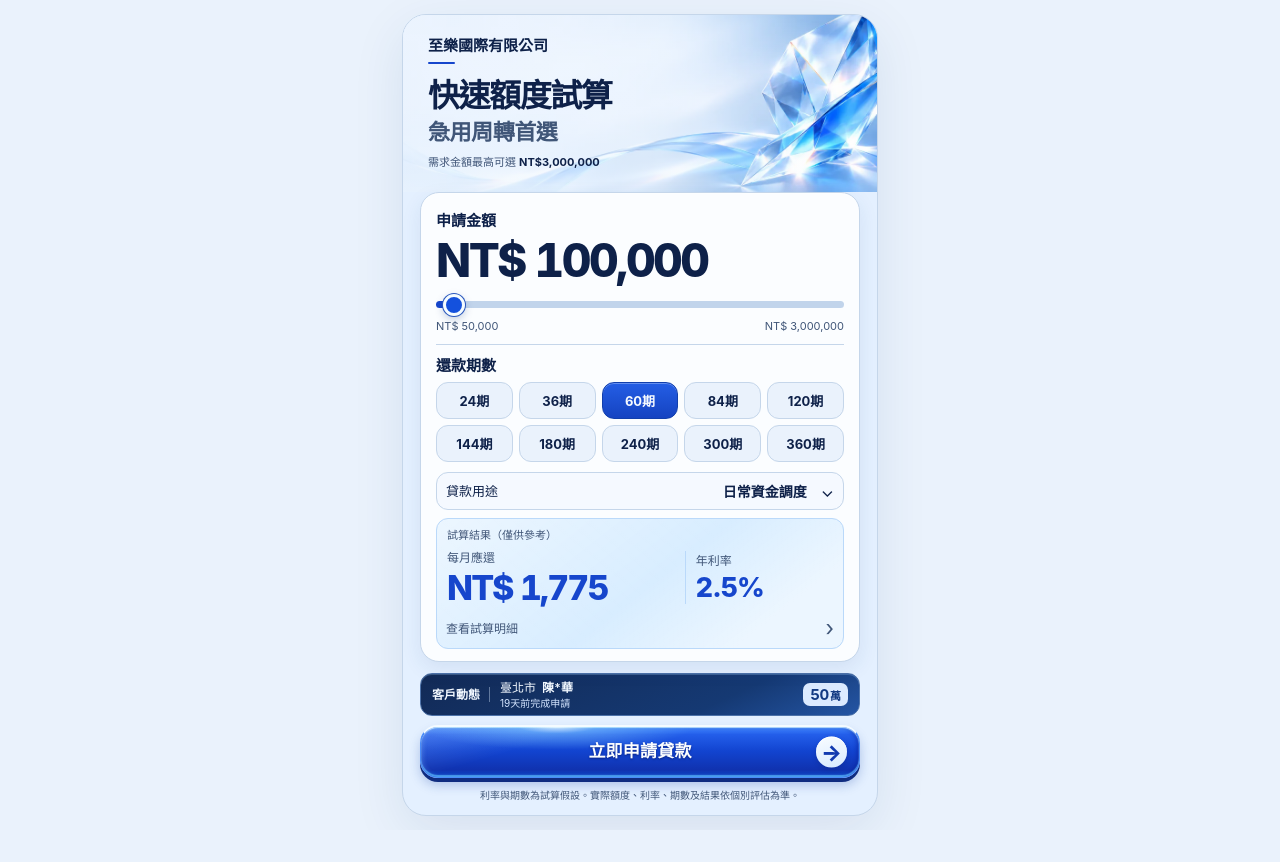
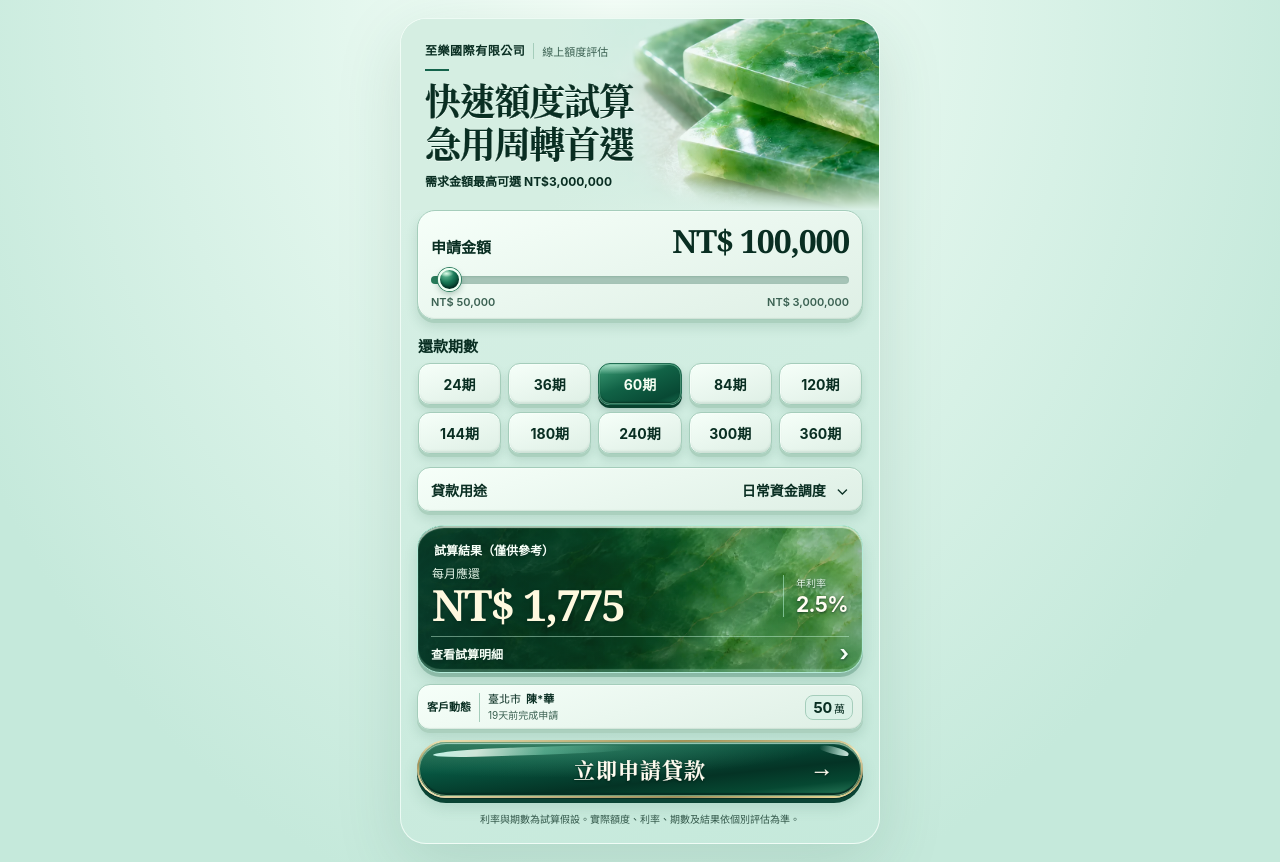
Before and after one commit to tunhong145-cmd/d-project-cefijk-landing, a plain HTML site: page g/index.html in a window 1280 px wide. Before the commit the page ends 830 px from the top, so only its background shows below. Drawn offline with Linux system fonts and the light colour scheme.

Commit message:
Apply Layered Jade design to Copy2 G landing

```diff
--- a/g/index.html
+++ b/g/index.html
@@ -2,12 +2,12 @@
 <html lang="zh-Hant">
 <head>
  <meta charset="UTF-8"><meta name="viewport" content="width=device-width,initial-scale=1,viewport-fit=cover">
- <meta name="theme-color" content="#eaf3fd" media="(prefers-color-scheme: light)"><meta name="theme-color" content="#0d1b33" media="(prefers-color-scheme: dark)"><title>資金需求線上評估</title>
- <link rel="stylesheet" href="base.css?v=20261108-1"><link rel="stylesheet" href="notice.css?v=20261108-1"><link rel="stylesheet" href="ice.css?v=20261108-1"><link rel="stylesheet" href="optical-blue.css?v=20261108-1">
+ <meta name="theme-color" media="(prefers-color-scheme: light)" content="#d8efe5"><meta name="theme-color" media="(prefers-color-scheme: dark)" content="#122c24"><title>資金需求線上評估</title>
+ <link rel="stylesheet" href="base.css?v=20261108-1"><link rel="stylesheet" href="notice.css?v=20261108-1"><link rel="stylesheet" href="ice.css?v=20261108-1"><link rel="stylesheet" href="layered-jade.css?v=20261117-2">
  <script src="../repo-pixels.js?v=20261010-1"></script><script src="app.js?v=20261111-warning-label" defer></script><script src="notice.js?v=20261108-optical" defer></script><script src="ice.js?v=20261108-optical" defer></script>
 </head>
-<body><main class="app">
- <header class="intro-module"><img class="optical-hero-image" src="optical-blue-hero.webp" width="1040" height="400" fetchpriority="high" alt=""><span class="company-name">至樂國際有限公司</span><div class="top"><button id="back" aria-label="返回上一頁">‹</button><h1>快速額度試算<span>急用周轉首選</span></h1></div><p>需求金額最高可選 <strong>NT$3,000,000</strong></p></header>
+<body><main class="app layered-jade">
+ <header class="intro-module"><img class="jade-hero" src="jade-hero.webp" width="960" height="640" alt="" fetchpriority="high"><div class="jade-brand"><span class="company-name">至樂國際有限公司</span><span class="jade-service">線上額度評估</span></div><div class="top"><button id="back" type="button" aria-label="返回上一頁">‹</button><h1>快速額度試算<span>急用周轉首選</span></h1></div><p>需求金額最高可選 <strong>NT$3,000,000</strong></p></header>
  <section id="calculator" class="screen">
   <div class="calculator-panel">
    <div class="amount"><label for="amount">申請金額</label><strong id="amount-value">NT$ 100,000</strong><input id="amount" type="range" min="50000" max="3000000" step="50000" value="100000"><div class="limits"><span>NT$ 50,000</span><span>NT$ 3,000,000</span></div></div>
@@ -15,7 +15,7 @@
    <details class="purpose-section"><summary><span>貸款用途</span><strong id="purpose-value">日常資金調度</strong><b aria-hidden="true">⌄</b></summary><div class="purposes choices"><button class="selected">日常資金調度</button><button>整合既有貸款</button><button>自營生意備款</button><button>家庭臨時支出</button><button>設備工具添購</button><button>其他資金安排</button></div></details>
    <div class="result"><div class="result-title">試算結果（僅供參考）</div><div class="payment-row"><div><p>每月應還</p><strong id="payment">NT$ 1,775</strong></div><div class="rate-block"><span>年利率</span><b id="rate">2.5%</b></div></div><details class="cost-details"><summary>查看試算明細<span aria-hidden="true">›</span></summary><div class="metrics"><div><span>總利息</span><b id="interest"></b></div><div><span>總還款</span><b id="total"></b></div></div></details></div>
   </div>
-  <div class="apply-dock"><div class="optical-activity-slot"><aside class="application-notice" aria-label="客戶申請紀錄，非核貸結果"><span class="optical-activity-label">客戶動態</span><span class="optical-activity-copy"><span class="capsule-person"><span id="notice-city">臺北市</span><strong id="notice-name">陳*華</strong></span><span class="capsule-status" id="notice-time">已完成申請</span></span><strong class="notice-amount"><span id="notice-amount">50</span><small>萬</small></strong></aside></div><button class="primary" id="apply">立即申請貸款 <span class="optical-arrow" aria-hidden="true">→</span></button></div>
+  <div class="apply-dock"><div class="jade-notice-slot"><aside class="application-notice" aria-label="歷史客戶申請紀錄，非核貸結果"><span class="jade-notice-label">客戶動態</span><span class="jade-notice-copy"><span class="capsule-person"><span id="notice-city">臺北市</span><strong id="notice-name">陳*華</strong></span><span class="capsule-status" id="notice-time">已完成申請</span></span><strong class="notice-amount"><span id="notice-amount">50</span><small>萬</small></strong></aside></div><button type="button" class="primary" id="apply">立即申請貸款 <span aria-hidden="true">→</span></button></div>
   <p class="disclaimer">利率與期數為試算假設。實際額度、利率、期數及結果依個別評估為準。</p>
  </section>
  <section id="application" class="screen" hidden>
--- /dev/null
+++ b/g/layered-jade.css
@@ -0,0 +1,287 @@
+/* Layered jade: solid mineral surfaces, restrained highlights and one emerald accent. */
+:root {
+  color-scheme: light dark;
+  --ink:#092e22;
+  --muted:#3b6152;
+  --blue:#14634b;
+  --hero-base:#d5eee2;
+  --canvas:#dbf1e7;
+  --app-end:#c5e9db;
+  --soft:#f6fff9;
+  --soft-bottom:#deefe5;
+  --line:#a5cdbb;
+  --rim:#f7fffacc;
+  --shade:#215c4526;
+  --lower-edge:#abd0be;
+  --range-track:#a6c4b7;
+  --footer:#315648;
+  --serif:"Noto Serif TC","Noto Serif CJK TC","Songti TC","STSong","PMingLiU",Georgia,serif;
+  --jade-face:linear-gradient(92deg,#093b2ed6 0%,#093b2e96 23%,#285e4435 66%,#164b3266 100%),
+    url("jade-texture-v2.webp") 56% 47% / cover,url("jade-texture.webp") 56% 47% / cover,#175a40;
+}
+@media (prefers-color-scheme: dark) {
+  :root {
+    --ink:#ecfcf3;
+    --muted:#b8dacb;
+    --blue:#72d8ae;
+    --hero-base:#122c24;
+    --canvas:#132d25;
+    --app-end:#10291f;
+    --soft:#234439;
+    --soft-bottom:#1b372e;
+    --line:#537866;
+    --rim:#bdffe748;
+    --shade:#05140f60;
+    --lower-edge:#0b2119;
+    --range-track:#466555;
+    --footer:#b5d3c6;
+  }
+}
+body {background:radial-gradient(ellipse at 48% 0,var(--soft) 0,var(--app-end) 77%);color:var(--ink)}
+.app.layered-jade {
+  max-width:480px;min-height:calc(100dvh - 36px);margin:18px auto;
+  background:linear-gradient(158deg,var(--canvas),var(--app-end));border-color:var(--rim);
+  box-shadow:0 19px 65px var(--shade);
+}
+.layered-jade .intro-module {
+  isolation:isolate;position:relative;margin:0;border:0;border-radius:0;padding:24px 24px 19px;
+  background:var(--hero-base);box-shadow:none;overflow:hidden;
+}
+.layered-jade .jade-hero {
+  position:absolute;z-index:-2;top:0;right:0;bottom:0;width:77%;height:100%;
+  object-fit:cover;object-position:69% 50%;
+}
+.layered-jade .intro-module::after {
+  position:absolute;z-index:-1;inset:0;content:"";pointer-events:none;
+  background:linear-gradient(90deg,var(--hero-base) 14%,var(--hero-base) 31%,transparent 74%),
+    linear-gradient(0deg,var(--canvas),transparent 22%);
+}
+.layered-jade .jade-brand {display:flex; flex-wrap:wrap; align-items:center; gap:3px 8px; margin:0 0 9px}
+.layered-jade .jade-brand::after {content:"";flex:0 0 24px;height:2px;background:var(--blue);order:2;margin-top:3px}
+.layered-jade .jade-brand::before {content:"";flex-basis:100%;height:0;order:1}
+.layered-jade .jade-brand .company-name {margin:0;color:var(--ink);font-size:12px;font-weight:800;letter-spacing:.045em}
+.layered-jade .jade-service {border-left:1px solid var(--line);padding-left:8px;color:var(--muted);font-size:11px}
+.layered-jade .intro-module h1,.layered-jade .intro-module h1 span {
+  font-family:var(--serif);font-size:clamp(27px,8.2vw,36px);font-weight:900;color:var(--ink);
+  letter-spacing:-.035em;line-height:1.13;text-shadow:0 1px var(--rim);
+}
+.layered-jade .intro-module h1 span {margin-top:3px}
+.layered-jade:has(#calculator:not([hidden])) .intro-module h1 {
+  -webkit-text-stroke:.24px currentColor;
+}
+.layered-jade .intro-module p {margin:9px 0 0;padding:0;border:0;line-height:1.45;color:var(--ink);font-size:12px;font-weight:600}
+.layered-jade .intro-module p strong {white-space:nowrap}
+.layered-jade .intro-module+#calculator {padding:0 16px max(14px,env(safe-area-inset-bottom))}
+.layered-jade .calculator-panel {padding:0;background:none;border:0;box-shadow:none}
+.layered-jade .amount,.layered-jade .purpose-section summary,.layered-jade .choices button,
+.layered-jade .jade-notice-slot,.layered-jade .amount-editor,.layered-jade .identity-fields .field input,
+.layered-jade .warning-options label {
+  border:1px solid var(--line);
+  background:linear-gradient(164deg,var(--soft),var(--soft-bottom));
+  box-shadow:inset 0 1px 0 var(--rim),0 3px 0 var(--lower-edge),0 6px 10px var(--shade);
+  color:var(--ink);
+}
+.layered-jade .amount {display:grid;grid-template-columns:auto 1fr;align-items:baseline;gap:0 8px;border-radius:18px;padding:12px 13px 10px}
+.layered-jade .amount,.layered-jade .purpose-section summary,.layered-jade .jade-notice-slot {
+  box-shadow:inset 0 1px 1px var(--rim),inset 1px 0 0 var(--rim),inset 0 -1px 1px #3b6a4c1f,0 3px 0 var(--lower-edge),0 7px 12px var(--shade);
+}
+.layered-jade .amount>label {margin:0;font-size:15px;font-weight:750;white-space:nowrap}
+.layered-jade .amount>strong {
+  margin:0;min-width:0;color:var(--ink);text-align:right;font-family:Georgia,"Times New Roman",serif;
+  font-weight:700;font-size:clamp(24px,7vw,32px);letter-spacing:-.035em;
+}
+.layered-jade #amount {grid-column:1/-1;width:100%;margin:5px 0 0;height:31px;cursor:pointer}
+.layered-jade #amount::-webkit-slider-runnable-track {
+  height:8px;border-radius:20px;box-shadow:inset 0 1px 2px var(--shade);
+  background:linear-gradient(to right,#297d5c var(--fill,1.7%),var(--range-track) var(--fill,1.7%));
+}
+.layered-jade #amount::-webkit-slider-thumb {
+  width:23px;height:23px;margin-top:-7.5px;border:2px solid #effff3;
+  background:radial-gradient(ellipse 8px 4px at 34% 19%,#e7ffeee8,transparent 86%),
+    radial-gradient(circle at 31% 20%,#6fc6a0,#177453 45%,#063b2a 78%);
+  box-shadow:inset 0 -2px 2px #031f1c8a,0 0 0 1px #328063,0 3px 6px #0a422b4c;
+}
+.layered-jade #amount::-moz-range-track {height:8px;background:var(--range-track)}
+.layered-jade #amount::-moz-range-progress {height:8px;background:#297d5c}
+.layered-jade #amount::-moz-range-thumb {width:20px;height:20px;border:2px solid #effff3;background:radial-gradient(circle at 28% 18%,#8cd3ae,#08724b 44%,#08442f)}
+.layered-jade .limits {grid-column:1/-1;color:var(--muted);font-size:11px;font-weight:600}
+.layered-jade .term-section {margin:15px 1px 0}
+.layered-jade .term-section h2 {margin:0 0 7px;font-size:15px;font-weight:750}
+.layered-jade .terms {gap:7px}
+.layered-jade .terms button {
+  min-height:42px;border-radius:12px;font-size:14px;font-weight:750;padding-inline:0;
+  background:linear-gradient(162deg,var(--soft),var(--soft-bottom));
+  box-shadow:inset 0 1px 1px var(--rim),inset 1px 0 0 var(--rim),inset 0 -2px 2px #517a6426,
+    0 3px 0 var(--lower-edge),0 6px 9px var(--shade);
+}
+.layered-jade .choices .selected,.layered-jade .amount-editor .bands .selected {
+  background:radial-gradient(ellipse 72% 28% at 18% 0%,#d5ffebbc,transparent 94%),
+    linear-gradient(158deg,#3d9d76,#116246 44%,#084934 82%,#176e50);
+  color:#f7fff3;border-color:#226d53;
+  box-shadow:inset 0 0 0 1px #79c7a58c,inset 0 -2px 2px #002718a9,0 3px 0 #08422e,0 6px 9px #113d3138;
+}
+.layered-jade .purpose-section {margin:13px 0}
+.layered-jade .purpose-section summary {
+  gap:8px;min-height:45px;padding:8px 13px;font-size:14px;border-radius:13px;
+}
+.layered-jade .purpose-section summary>span {color:var(--ink);font-weight:750}
+.layered-jade .purpose-section summary strong {font-size:14px;font-weight:700;color:var(--ink)}
+.layered-jade .purpose-section summary b {margin:0 0 0 2px;line-height:1}
+.layered-jade .purpose-section[open] summary {margin-bottom:8px}
+.layered-jade .purpose-section .purposes {margin-bottom:13px}
+.layered-jade .result {
+  isolation:isolate;position:relative;margin-top:0;color:#fffdf2;
+  border:1px solid #b4ebd9;
+  background:var(--jade-face);
+  border-radius:27px 21px 23px 23px / 23px 22px 23px 23px;
+  box-shadow:inset 0 2px 1px #f3fff0b3,inset 0 -3px 1px #b9f9da42,0 4px 0 #1a624646,0 9px 14px var(--shade);
+}
+.layered-jade .result :is(.result-title,.payment-row,.cost-details) {text-shadow:0 1px 3px #08291ece}
+/* Independent material layers preserve the shape when the details accordion expands. */
+@supports (clip-path:shape(from 0 0,line to 100% 0,close)) {
+  .layered-jade .result {
+    --stone-contour:shape(from 0 29px,
+      curve to 36px 1px with 0 10px / 12px 0,
+      curve to 57% 13px with 25% 1px / 39% 15px,
+      curve to calc(100% - 37px) 1px with 75% 13px / 82% 0,
+      curve to 100% 30px with calc(100% - 8px) 0 / 100% 11px,
+      line to 100% calc(100% - 26px),
+      curve to calc(100% - 30px) 100% with 100% calc(100% - 9px) / calc(100% - 11px) 100%,
+      hline to 28px,
+      curve to 0 calc(100% - 26px) with 10px 100% / 0 calc(100% - 9px),
+      close);
+    background:none;border-color:transparent;box-shadow:none;overflow:visible;
+    filter:drop-shadow(0 4px 1px #1b66433f) drop-shadow(0 8px 8px var(--shade));
+  }
+  .layered-jade .result::before,.layered-jade .result::after {
+    position:absolute;content:"";pointer-events:none;clip-path:var(--stone-contour);
+  }
+  .layered-jade .result::before {
+    inset:0;z-index:-2;
+    background:linear-gradient(179deg,#f7fff5 2%,#a5dec3 22%,#478c6f 52%,#3f8466 82%,#9bddbc 94%,#397558 100%);
+  }
+  .layered-jade .result::after {
+    inset:2px 2px 4px;z-index:-1;
+    background:radial-gradient(ellipse 66% 30% at 81% 0%,#c5f7df55,transparent),
+      linear-gradient(0deg,#7ce2ab46,transparent 12%),var(--jade-face);
+  }
+}
+.layered-jade .result-title {border:0;background:none;color:#f5fff7;padding:15px 16px 0;font-size:12px;font-weight:700}
+.layered-jade .payment-row {padding:6px 14px 9px}
+.layered-jade .payment-row p {color:#e7f9eb;font-size:12px;margin:0 0 1px}
+.layered-jade .payment-row strong {
+  font-family:Georgia,"Times New Roman",serif;font-size:clamp(26px,9.65vw,43px);font-weight:700;
+  letter-spacing:-.036em;line-height:1.05;color:#fff9df;
+}
+.layered-jade .rate-block {padding-left:12px;border-color:#c3ffe582}
+.layered-jade .rate-block span {margin-bottom:2px;color:#e7f9eb;font-size:10px}
+.layered-jade .rate-block b {font-size:21px}
+.layered-jade .cost-details {margin:0 13px 3px;border:0;border-top:1px solid #c8f9df75;background:none;border-radius:0}
+.layered-jade .cost-details summary {color:#f5fff6;font-weight:650;padding:5px 0;min-height:32px;font-size:12px}
+.layered-jade .metrics {border-color:#c8f9df75;padding-inline:0}
+.layered-jade .metrics span,.layered-jade .metrics b {color:#effdf3}
+.layered-jade .apply-dock {position:relative;bottom:auto;margin:11px 0 0;padding:0;background:none;z-index:auto}
+.layered-jade .jade-notice-slot {position:relative;height:46px;overflow:hidden;margin-bottom:10px;border-radius:13px}
+.layered-jade .apply-dock .application-notice {
+  position:absolute;inset:0;width:auto;max-width:none;margin:0;padding:5px 9px;
+  display:grid;grid-template-columns:auto 1fr auto;align-items:center;gap:8px;
+  color:var(--ink);font-size:11px;line-height:1.25;background:none;border:0;border-radius:0;box-shadow:none;
+  opacity:1;visibility:visible;transform:none;
+}
+.layered-jade .apply-dock .application-notice.is-visible {opacity:1;visibility:visible;transform:none}
+.layered-jade .jade-notice-label {font-weight:800;white-space:nowrap}
+.layered-jade .jade-notice-copy {display:grid;gap:2px;border-left:1px solid var(--line);padding-left:8px;min-width:0}
+.layered-jade .capsule-person {gap:5px;font-size:11px;color:var(--ink)}
+.layered-jade .capsule-status {color:var(--muted);font-size:10px}
+.layered-jade .apply-dock .notice-amount {
+  color:var(--ink);background:var(--canvas);border:1px solid var(--line);border-radius:8px;
+  padding:4px 7px;font-size:15px;
+}
+.layered-jade .apply-dock .notice-amount small {color:var(--ink)}
+.layered-jade .primary {
+  position:relative;isolation:isolate;display:block;margin:0;min-height:54px;width:100%;
+  border:2px solid transparent;border-radius:999px;color:#fffcf0;
+  background:radial-gradient(ellipse 75% 85% at 29% -7%,#478e70b3,transparent 86%) padding-box,
+    linear-gradient(174deg,#226d53 0%,#075641 31%,#043325 64%,#064832 83%,#2a7c5b 100%) padding-box,
+    linear-gradient(175deg,#e8dcac 4%,#a29357 25%,#f9ebbd 52%,#9e8f5a 82%,#e7d896 98%) border-box;
+  box-shadow:inset 0 0 0 1px #749e78,inset 0 2px 1px #d8fff1b0,inset 0 -3px 1px #062f24,
+    0 1px 0 #082e27,0 5px 0 #0b4434,0 9px 15px var(--shade);
+  font-size:19px;font-weight:800;letter-spacing:.05em;white-space:nowrap;
+  transition:transform .14s ease,box-shadow .14s ease;
+}
+.layered-jade .primary::before {
+  content:"";position:absolute;z-index:-1;top:5px;left:14px;width:45%;height:8px;
+  background:linear-gradient(103deg,#d1fff4e6,#f6fff5cf 22%,#82dfbe75 56%,#83d9bd00 100%);
+  border-radius:65% 45% 68% 40% / 95% 70% 61% 57%;transform:rotate(-1.8deg);pointer-events:none;
+}
+.layered-jade .primary::after {
+  content:"";position:absolute;z-index:-1;top:5px;right:12px;width:30px;height:7px;
+  border-radius:75% 87% 48% 71%;transform:rotate(13deg);
+  background:linear-gradient(90deg,#b1f4dc00,#d8fff1ab 68%,#effff9db);pointer-events:none;
+}
+.layered-jade #apply {font-family:var(--serif);font-size:21px;-webkit-text-stroke:.25px currentColor;text-shadow:0 1px 2px #001e13}
+.layered-jade #apply span {position:absolute;right:19px;top:50%;transform:translateY(-54%);font:700 23px/1 sans-serif}
+.layered-jade .primary:not(:disabled):active {transform:translateY(2px);box-shadow:inset 0 1px 4px #c7ffe092,0 2px 0 #0d392e}
+.layered-jade .primary:disabled {opacity:.57;box-shadow:none;cursor:not-allowed}
+.layered-jade .disclaimer {padding:0 3px;margin:14px auto 1px;text-align:center;color:var(--footer);font-size:10px;line-height:1.55;max-width:435px}
+.layered-jade :is(button,input,a,summary):focus-visible {outline:2px solid var(--blue);outline-offset:3px}
+
+/* The existing M form and success-flow use the same jade color tokens. */
+.layered-jade:has(#calculator[hidden]) .intro-module {background:var(--canvas);padding:14px 19px;border-radius:0;margin:0;border-bottom:1px solid var(--line)}
+.layered-jade:has(#calculator[hidden]) .jade-hero,.layered-jade:has(#calculator[hidden]) .intro-module::after,.layered-jade:has(#calculator[hidden]) .jade-brand::before,.layered-jade:has(#calculator[hidden]) .jade-brand::after {display:none}
+.layered-jade:has(#calculator[hidden]) .jade-brand {margin-bottom:6px}
+.layered-jade:has(#calculator[hidden]) .intro-module h1,.layered-jade:has(#calculator[hidden]) .intro-module h1 span {font:750 15px/1.25 "Microsoft JhengHei",sans-serif}
+.layered-jade #back {background:var(--soft);color:var(--ink);border:1px solid var(--line)}
+.layered-jade .application-heading p,.layered-jade .amount-editor summary>div>span,.layered-jade .identity-fields .field small,
+.layered-jade .warning-fieldset>p,.layered-jade .application-workspace .privacy,.layered-jade .success p,.layered-jade .summary span {color:var(--muted)}
+.layered-jade .amount-editor strong,.layered-jade .edit-amount {color:var(--blue)}
+.layered-jade .amount-editor .bands button {color:var(--ink);background:var(--soft);border-color:var(--line)}
+.layered-jade .amount-editor .bands .selected {color:#f7fff3}
+.layered-jade .identity-fields .field input {box-shadow:none}
+.layered-jade .identity-fields .field input:focus {outline-color:var(--blue);border-color:var(--blue);background:var(--soft)}
+.layered-jade .identity-fields .field input[aria-invalid=true] {border-color:#ac354c}
+.layered-jade .warning-options input {accent-color:var(--blue)}
+.layered-jade .warning-options label:has(:checked) {border-color:var(--blue);background:var(--soft-bottom);color:var(--ink);box-shadow:inset 0 0 0 1px var(--blue)}
+.layered-jade .form-submit {background:linear-gradient(transparent,var(--app-end) 22%)}
+.layered-jade .form-submit .primary {font-size:16px}
+.layered-jade .success,.layered-jade .summary {background:var(--soft);color:var(--ink);border-color:var(--line)}
+.layered-jade a.line {background:#12593e;color:#fff}
+@media (max-width:520px) {
+  .app.layered-jade {max-width:none;margin:0;min-height:100dvh;box-shadow:none;border:0;border-radius:0}
+}
+@media (max-width:360px) {
+  .layered-jade .intro-module {padding:18px 17px 16px}
+  .layered-jade .intro-module+#calculator {padding-inline:12px}
+  .layered-jade .terms {gap:6px}
+  .layered-jade .terms button {font-size:12px}
+  .layered-jade .payment-row {padding-inline:11px;gap:6px}
+  .layered-jade .payment-row strong {font-size:29px}
+  .layered-jade .rate-block {padding-left:8px}
+  .layered-jade #apply span {right:14px}
+}
+@media (max-width:360px) and (max-height:720px) {
+  .layered-jade:has(#calculator:not([hidden])) .intro-module {padding-block:12px 10px}
+  .layered-jade .intro-module h1,.layered-jade .intro-module h1 span {font-size:26px}
+  .layered-jade .amount {padding-block:9px 8px}
+  .layered-jade #amount {height:28px}
+  .layered-jade .term-section {margin-top:11px}
+  .layered-jade .purpose-section {margin-block:9px}
+  .layered-jade .result-title {padding-top:12px}
+  .layered-jade .payment-row {padding-block:4px 7px}
+  .layered-jade .apply-dock {margin-top:7px}
+  .layered-jade .jade-notice-slot {height:39px;margin-bottom:7px}
+}
+@media (prefers-color-scheme: dark) {
+  .layered-jade .jade-hero {filter:saturate(.86) brightness(.62)}
+  .layered-jade .intro-module h1,.layered-jade .intro-module h1 span {text-shadow:0 1px #051a13}
+  .layered-jade .warning-fieldset :is(.rejected,.field-error,#form-status),.layered-jade .field-error {color:#ffadba}
+}
+@media (prefers-reduced-motion: reduce) {
+  .layered-jade .primary {transition:none}
+}
+@media (forced-colors: active) {
+  .layered-jade .primary,.layered-jade .terms .selected {border:2px solid ButtonText}
+  .layered-jade .result {color:CanvasText;border:1px solid CanvasText;filter:none}
+  .layered-jade .primary::before,.layered-jade .primary::after,
+  .layered-jade .result::before,.layered-jade .result::after {display:none}
+}
```
Also changed, not shown: g/jade-hero.webp (added), g/jade-texture-v2.webp (added), g/jade-texture.webp (added).
